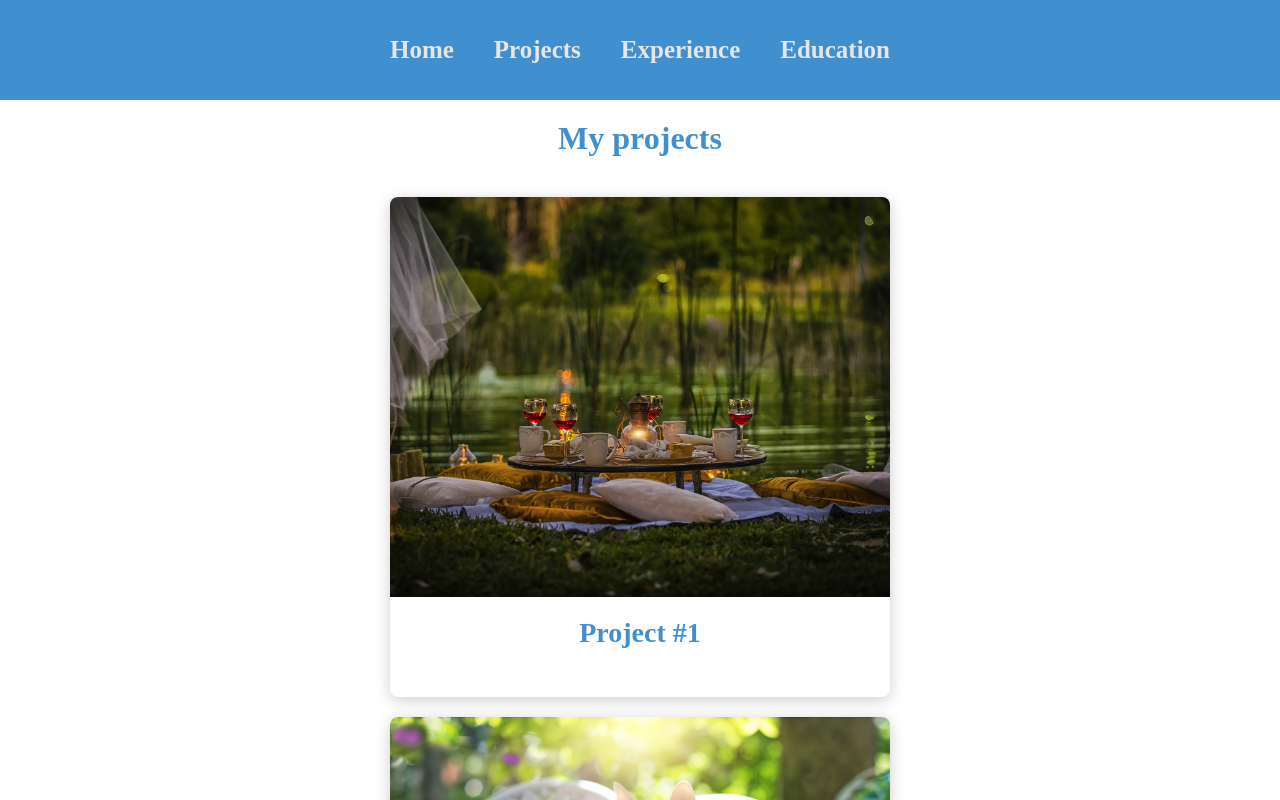
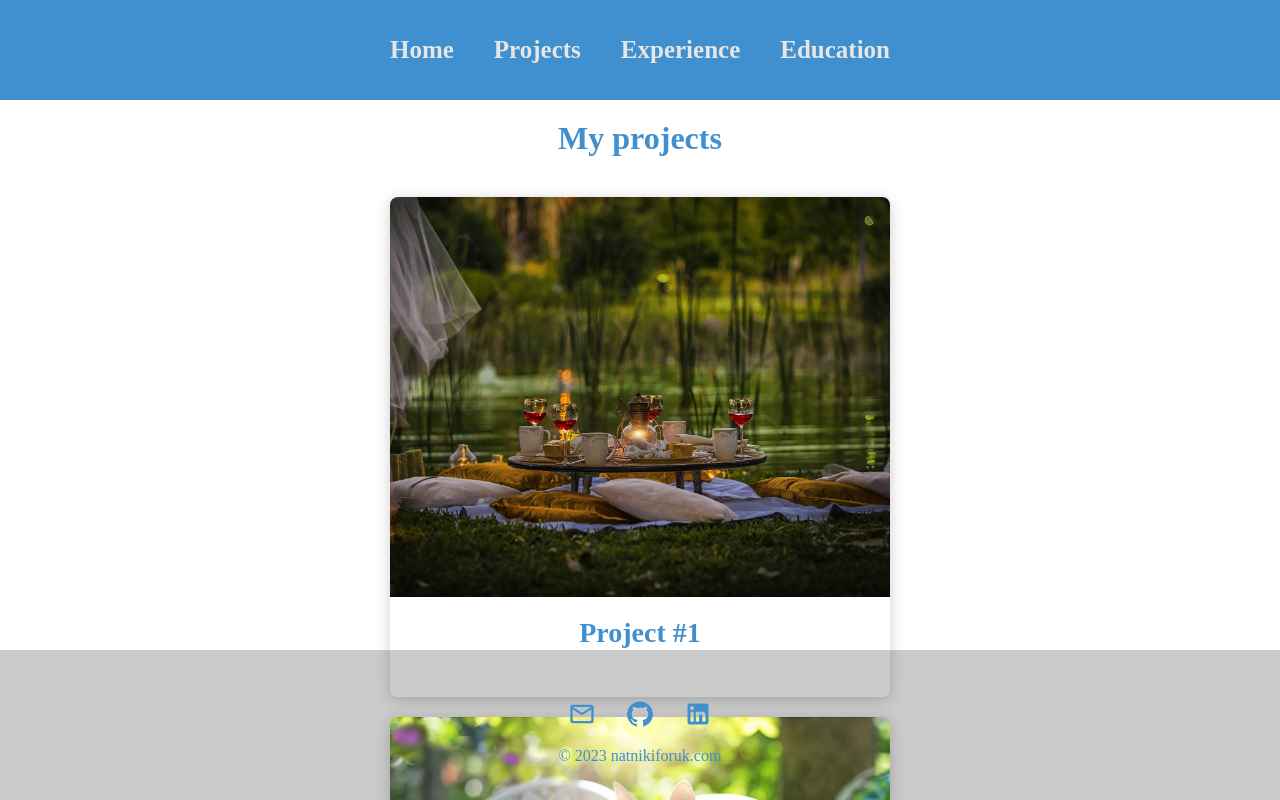
Before and after one commit to NNikiforuk/Portfolio-page, a React (Create React App) app: page /projects in a window 1280 px wide. Shown: the top 800 px of the page. Built offline with nearby package versions, Linux system fonts and the light colour scheme.

Commit message:
Adding footer to the bottom in Projects.js

```diff
--- a/src/pages/Projects.js
+++ b/src/pages/Projects.js
@@ -9,7 +9,7 @@
 			<h1 className="projectsH1">My projects</h1>
 			<div className="projectsList">
 				{projectList.map((project, index) => {
-					return <ProjectItem name={project.name} image={project.image} id={index} />;
+					return <ProjectItem name={project.name} image={project.image} id={index} key={index} />;
 				})}
 			</div>
 		</div>
--- a/src/styles/Projects.scss
+++ b/src/styles/Projects.scss
@@ -1,6 +1,6 @@
 .projects {
 	width: 100%;
-	height: auto;
+	height: calc(100vh - 100px - 150px);
 
 	.projectsH1 {
 		color: #408fce;
@@ -75,7 +75,6 @@
 
 @media only screen and (min-width: 1024px) {
 	.projects {
-
 		.projectsList {
 			grid-template-columns: 1fr;
 
```
